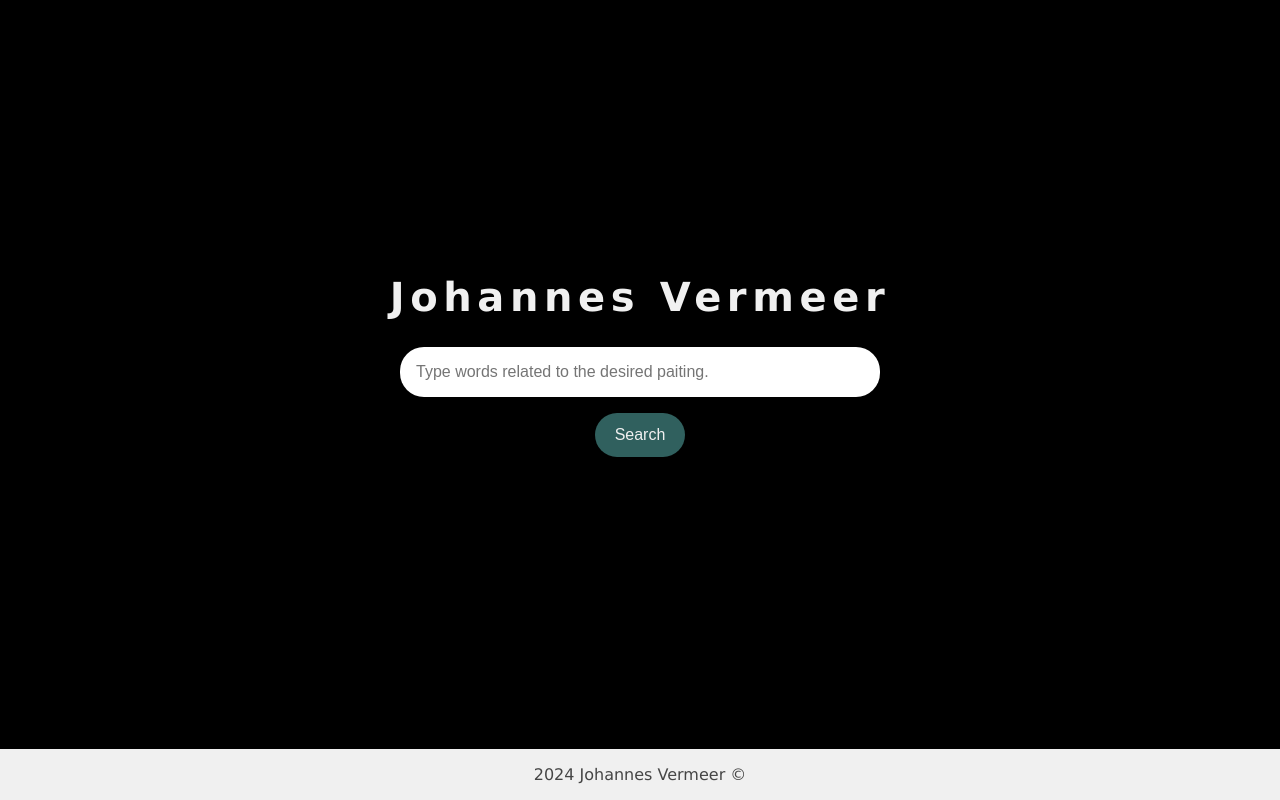
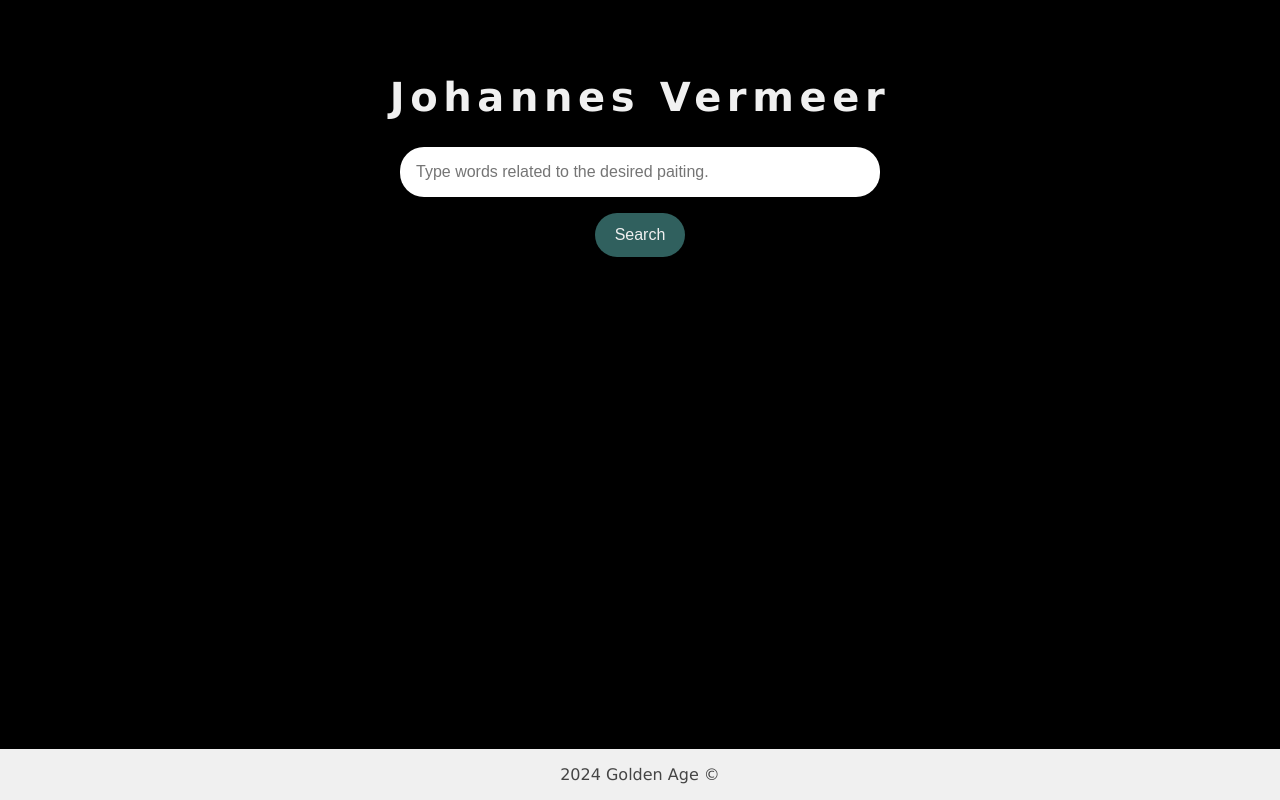
Before and after one commit to kauefs/alura, a plain HTML site: page DevGemini/index.html in a window 1280 px wide. Drawn offline with Linux system fonts and the light colour scheme.

Commit message:
index.html

```diff
--- a/DevGemini/index.html
+++ b/DevGemini/index.html
@@ -7,20 +7,15 @@
     <title>Dutch Golden Age</title>
 </head>
 <body>
-    <header>
-        <h1>Johannes Vermeer</h1>
-    </header>
+    <header><h1>Johannes Vermeer</h1></header>
     <main>
         <section>
             <input     type='text'   placeholder='Type words related to the desired paiting.'>
-            <button onclick='search()'        >Search</button>
+            <button onclick='search()'           >Search</button>
         </section>
-        <section  class='results' id='results'>
-        </section>
+        <section  class='search-results' id='search-results'></section>
     </main>
-    <footer>
-        <p>2024 Johannes Vermeer &copy;</p>
-    </footer>
+    <footer><p>2024 Golden Age &copy;</p></footer>
     <script src='data.js'></script>
     <script src= 'app.js'></script>
 </body>
```
